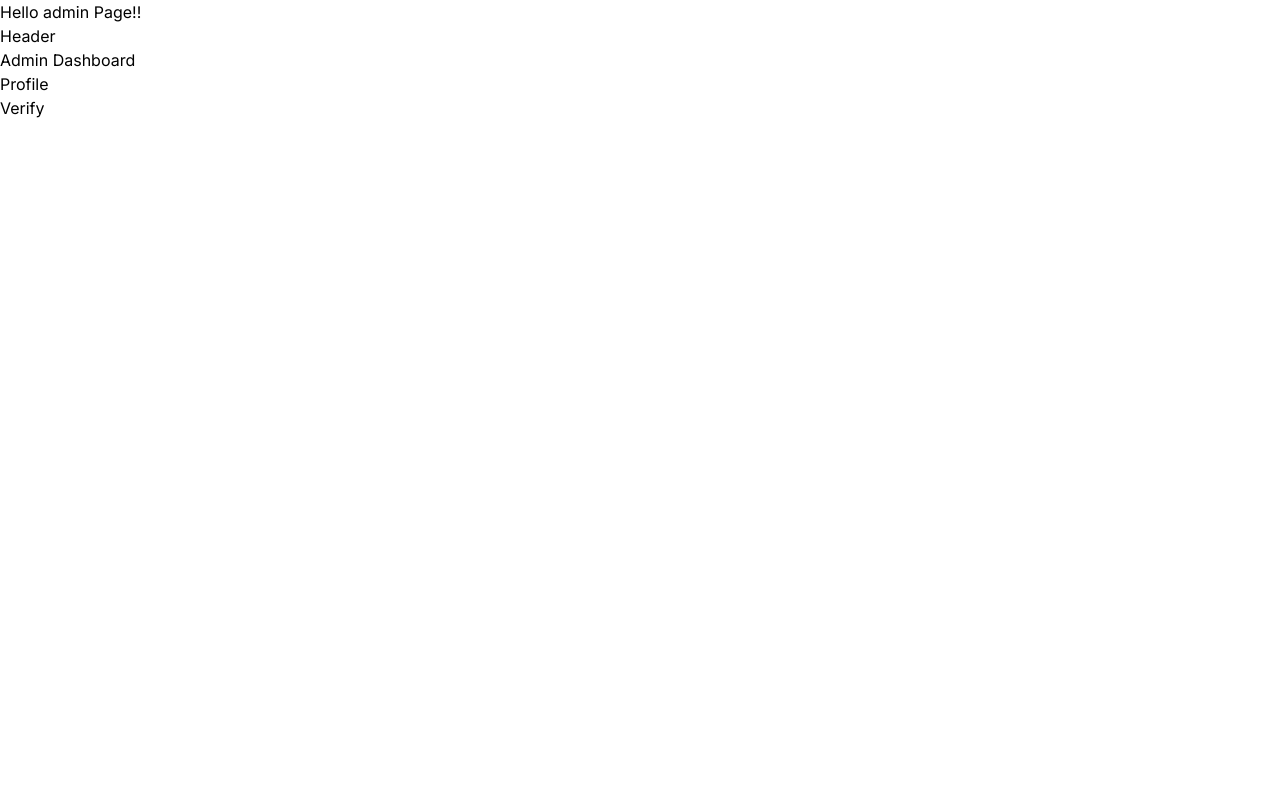
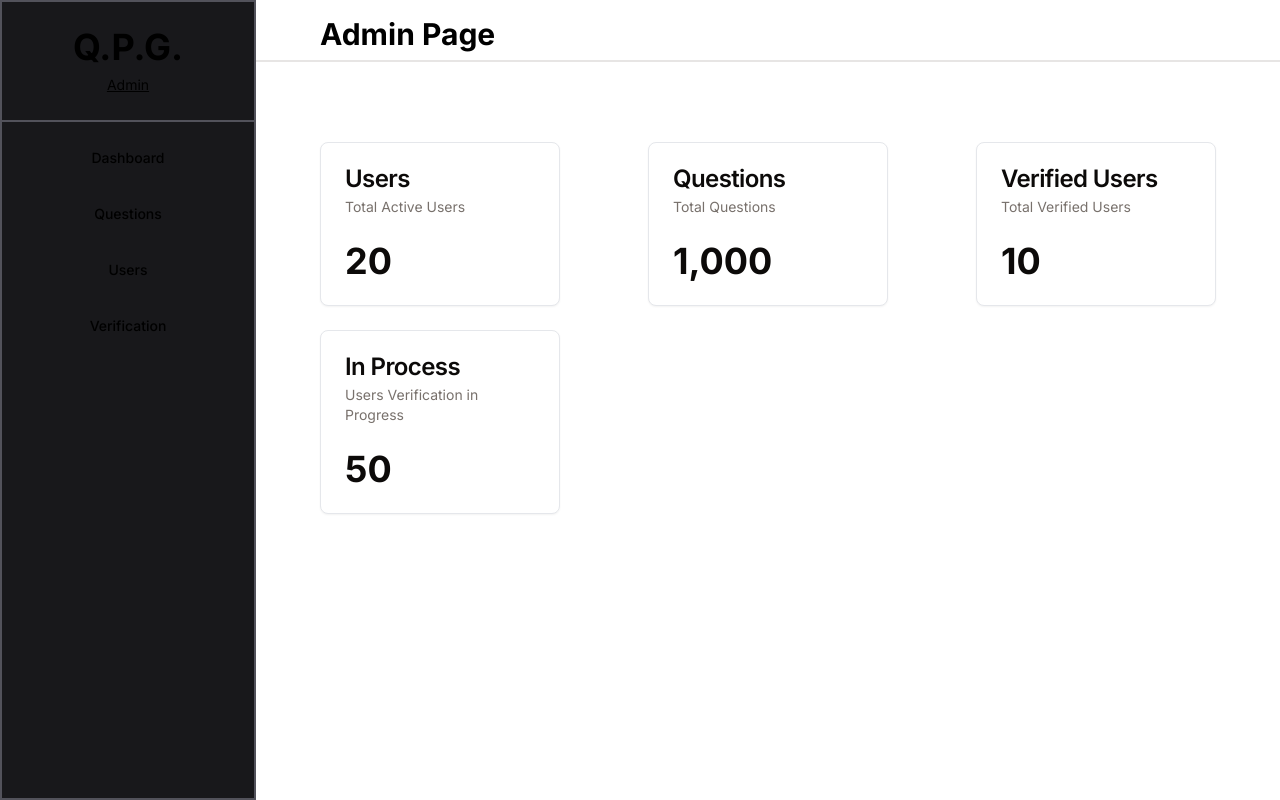
Before and after one commit to Room1097/question-paper-generator, a Next.js app: page /admin/dashboard in a window 1280 px wide. Built offline with nearby package versions, Linux system fonts and the light colour scheme.

Commit message:
created UI for Admin Dashboard

```diff
--- a/app/(admin)/(routes)/admin/dashboard/page copy.tsx
+++ /dev/null
@@ -1,9 +0,0 @@
-import Dashboard from "@/components/Dashboard/Dashboard";
-export default function Admin() {
-  return (
-    <div>
-      <h1>Hello admin Page!!</h1>
-      <Dashboard />
-    </div>
-  );
-}
--- a/app/(admin)/(routes)/admin/dashboard/page.tsx
+++ b/app/(admin)/(routes)/admin/dashboard/page.tsx
@@ -2,7 +2,6 @@ import Dashboard from "@/components/Dashboard/Dashboard";
 export default function Admin() {
   return (
     <div>
-      <h1>Hello admin Page!!</h1>
       <Dashboard />
     </div>
   );
--- a/components/Dashboard/Dashboard.tsx
+++ b/components/Dashboard/Dashboard.tsx
@@ -1,15 +1,32 @@
 import React from "react";
 import Header from "./Header";
 import SideMenu from "./SideMenu";
+import DashboardCards from "./DashboardCards";
 const Dashboard = () => {
-    return(
-        <>
-        <Header/>
-        <p>Admin Dashboard</p>
-        <SideMenu/>
-        </>
-
-    )
-}
+  return (
+    <div className="flex">
+      <div>
+        <SideMenu />
+      </div>
+      <div className="flex flex-col gap-20">
+        <Header />
+        <div className="grid grid-cols-3 gap-6 pr-16">
+          <DashboardCards title="Users" body="20" sub="Total Active Users" />
+          <DashboardCards title="Questions" body="1000" sub="Total Questions" />
+          <DashboardCards
+            title="Verified Users"
+            body="10"
+            sub="Total Verified Users"
+          />
+          <DashboardCards
+            title="In Process"
+            body="50"
+            sub="Users Verification in Progress"
+          />
+        </div>
+      </div>
+    </div>
+  );
+};
 
 export default Dashboard;
--- /dev/null
+++ b/components/Dashboard/DashboardCards.tsx
@@ -0,0 +1,40 @@
+import React from "react";
+import {
+  Card,
+  CardContent,
+  CardDescription,
+  CardFooter,
+  CardHeader,
+  CardTitle,
+} from "../ui/card";
+import { Label } from "../ui/label";
+import { Input } from "../ui/input";
+import { Button } from "../ui/button";
+import { formatNumber } from "@/lib/formatters";
+
+type DashboardCardProps = {
+    title: string;
+    sub: string;
+    body: string;
+  };
+
+const DashboardCards = ({ title, sub, body }: DashboardCardProps) => {
+  return (
+    <div className="pl-16">
+      <Card className="">
+        <CardHeader>
+          <CardTitle>{title}</CardTitle>
+          <CardDescription>
+            {sub}
+          </CardDescription>
+        </CardHeader>
+        <CardContent>
+         <h1 className="text-4xl font-bold">{formatNumber(Number(body))}</h1>
+        </CardContent>
+
+      </Card>
+    </div>
+  );
+};
+
+export default DashboardCards;
--- a/components/Dashboard/Header.tsx
+++ b/components/Dashboard/Header.tsx
@@ -1,8 +1,12 @@
 import React from "react";
+import { Separator } from "../ui/separator";
 const Header = () => {
-    return(
-        <h1>Header</h1>
-    )
-}
+  return (
+    <div>
+      <h1 className="text-3xl font-bold pl-16 pt-4">Admin Page</h1>
+      <Separator className="w-[80vw] mt-2 p-[1px]"/>
+    </div>
+  );
+};
 
 export default Header;
--- a/components/Dashboard/SideMenu.tsx
+++ b/components/Dashboard/SideMenu.tsx
@@ -1,11 +1,27 @@
 import React from "react";
+import { Button } from "../ui/button";
+import Link from "next/link";
 const SideMenu = () => {
-    return(
-        <ul>
-            <li>Profile</li>
-            <li>Verify</li>
-
-        </ul>)
-}
+  return (
+    <div className="flex flex-col sticky w-[20vw] h-screen bg-zinc-900 gap-4 border-2 border-zinc-600">
+      <div className="w-full h-[15vh] border-b-2 border-zinc-600 flex flex-col justify-center items-center">
+        <h1 className="text-4xl font-bold pb-2">Q.P.G.</h1>
+        <h3 className="text-sm underline">Admin</h3>
+      </div>
+      <Button variant="ghost" className="active:scale-95">
+        <Link href="/">Dashboard</Link>
+      </Button>
+      <Button variant="ghost" className="active:scale-95">
+        <Link href="/">Questions</Link>
+      </Button>
+      <Button variant="ghost" className="active:scale-95">
+        <Link href="/">Users</Link>
+      </Button>
+      <Button variant="ghost" className="active:scale-95">
+        <Link href="/">Verification</Link>
+      </Button>
+    </div>
+  );
+};
 
 export default SideMenu;
--- /dev/null
+++ b/lib/formatters.ts
@@ -0,0 +1,15 @@
+const CURRENCY_FORMATTER = new Intl.NumberFormat("en-US", {
+    currency: "USD",
+    style: "currency",
+    minimumFractionDigits: 0,
+});
+
+export function formatCurrency(amount: number) {
+    return CURRENCY_FORMATTER.format(amount);
+}
+
+const NUMBER_FORMATTER = new Intl.NumberFormat("en-US");
+
+export function formatNumber(number: number) {
+    return NUMBER_FORMATTER.format(number);
+}
```
